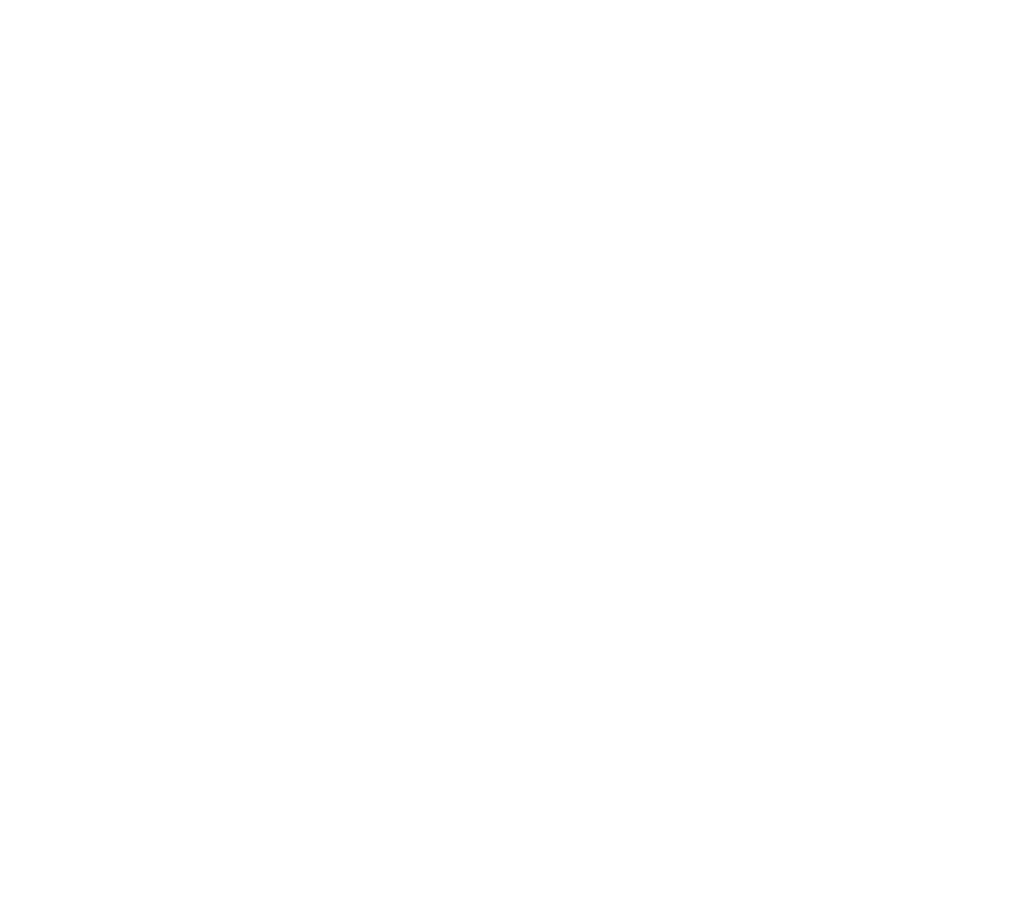
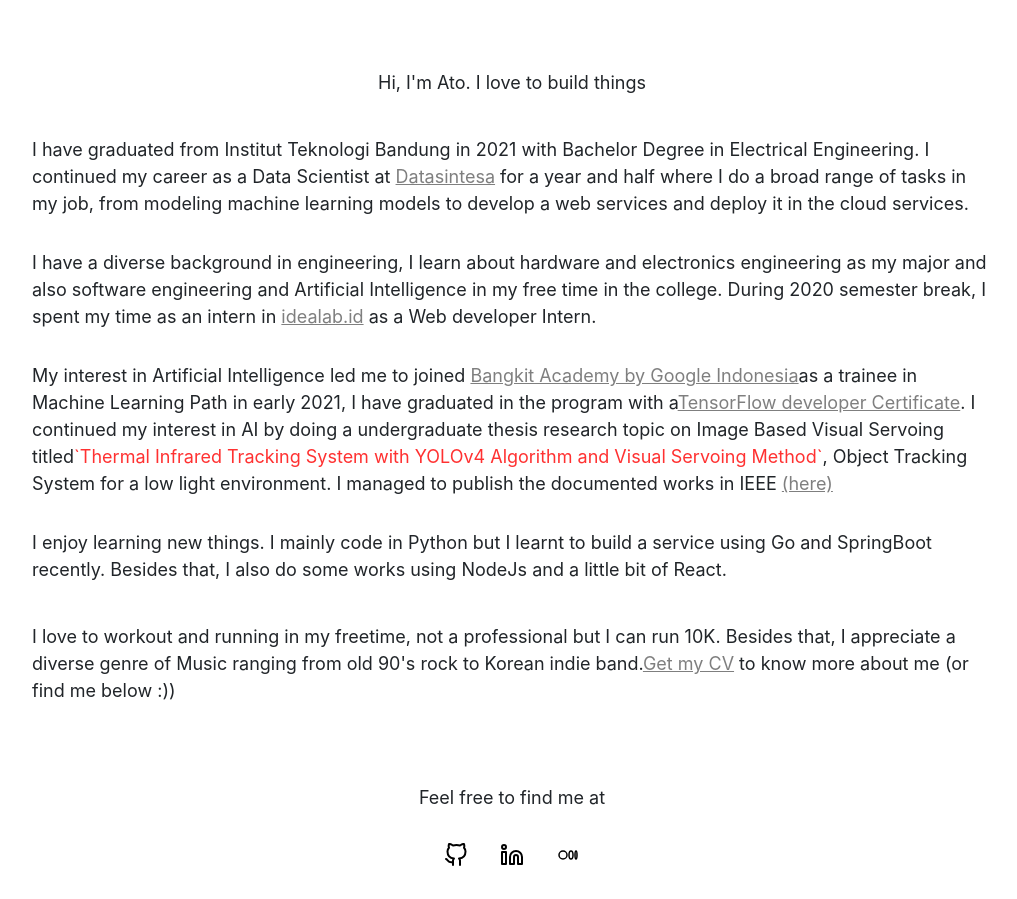
Before and after one commit to meinantoyuriawan/personal-web, a React (Create React App) app: page /about in a window 1280 px wide. Shown: the part 240-1139 px from the top of the page, without its empty margins (128-1145 px from the left). Before the commit the page ends 800 px from the top, so only its background shows below. Built offline with nearby package versions, Linux system fonts and the light colour scheme.

Commit message:
Finishing aboutPage and landingPage

```diff
--- a/src/App.css
+++ b/src/App.css
@@ -1,10 +1,24 @@
 .App {
   text-align: center;
+  font-family: 'Inter', 'sans-serif'
 }
+
+h1 {
+  font-weight: 600;
+  font-size: 55px;
+}
+
+p {
+  font-size: 18px;
+}
+@import url('https://fonts.googleapis.com/css2?family=Inter:wght@400;600&display=swap');
 
 .App-logo {
   height: 40vmin;
   pointer-events: none;
+}
+body{
+  overflow-x:hidden;
 }
 
 @media (prefers-reduced-motion: no-preference) {
--- a/src/components/mainPage/AboutPage.jsx
+++ b/src/components/mainPage/AboutPage.jsx
@@ -1,8 +1,46 @@
+import ContactsComponent from "./ContactsComponent"
+
+
 export default function AboutPage() {
     return(
         <div>
-            <h1>About me</h1>
-            <p>Hi, I'm Ato. I do AI and Engineering</p>
+            <h1 className="p-5">About me</h1>
+            <p style={{textAlign: "center"}} className="p-3">Hi, I'm Ato. I love to build things</p>
+            <p style={{textAlign: "left"}} className="p-2">
+                I have graduated from Institut Teknologi Bandung in 2021 with Bachelor Degree in Electrical Engineering.
+                I continued my career as a Data Scientist at <a href="https://datasintesa.id/" target="_blank" style={{color:"#7f7f7f"}}>Datasintesa</a> for a year and half where I do a broad range of tasks in my job,
+                from modeling machine learning models to develop a web services and deploy it in the cloud services.
+            </p>
+            <p style={{textAlign: "left"}} className="p-2">
+                I have a diverse background in engineering, I learn about hardware and electronics engineering as my major
+                and also software engineering and Artificial Intelligence in my free time in the college.
+                During 2020 semester break, I spent my time as an intern in <a href="http://www.idealab.id/" target="_blank" style={{color:"#7f7f7f"}}>idealab.id</a> as a Web developer Intern.
+            </p>
+
+            <p style={{textAlign: "left"}} className="p-2">
+                My interest in Artificial Intelligence led me to joined <a href="https://grow.google/intl/id_id/bangkit/?tab=machine-learning" target="_blank" style={{color:"#7f7f7f"}}>Bangkit Academy by Google Indonesia</a>
+                as a trainee in Machine Learning Path in early 2021,
+                I have graduated in the program with a
+                <a href="https://www.credential.net/9d5d52d5-a1b6-4092-bf63-492a63ccc43a#gs.6figiq" target="_blank" style={{color:"#7f7f7f"}}>TensorFlow developer Certificate</a>.
+                I continued my interest in AI by doing a undergraduate thesis research topic on Image Based Visual Servoing titled
+                <span style={{color:"#FF3131"}}>`Thermal Infrared Tracking System with YOLOv4 Algorithm and Visual Servoing Method`</span>
+                , Object Tracking System for a low light environment.
+                I managed to publish the documented works in IEEE <a href="https://ieeexplore.ieee.org/document/9980587"target="_blank" style={{color:"#7f7f7f"}}>(here)</a>
+            </p>
+
+            <p style={{textAlign: "left"}} className="p-2 pb-3">
+                I enjoy learning new things. I mainly code in Python but I learnt to build a service using Go and SpringBoot recently.
+                Besides that, I also do some works using NodeJs and a little bit of React.
+            </p>
+
+            <p style={{textAlign: "left"}} className="p-2 pb-3">
+                I love to workout and running in my freetime, not a professional but I can run 10K. Besides that, I appreciate a diverse genre of Music ranging from old 90's rock to Korean indie band.
+                <a href="https://drive.google.com/file/d/1_GGBVV66A9v85k4G5_5ZXCb_aQtBqRP-/view"target="_blank" style={{color:"#7f7f7f"}}>Get my CV</a> to know more about me (or find me below :))
+            </p>
+
+
+            <p className="pt-5">Feel free to find me at</p>
+            <ContactsComponent/>
         </div>
     )
 }
--- /dev/null
+++ b/src/components/mainPage/ContactsComponent.jsx
@@ -0,0 +1,22 @@
+import {ReactComponent as GithubLogo} from '../icon/github.svg'
+import {ReactComponent as LinkedinLogo} from '../icon/linkedin.svg'
+import {ReactComponent as MediumLogo} from '../icon/medium.svg'
+
+
+export default function ContactsComponent() {
+    return(
+        <div>
+            <div className='m-3'>
+                <a href="https://github.com/meinantoyuriawan" target="_blank" style={{color:"#000"}}>
+                    <GithubLogo className='m-3'/>
+                </a>
+                <a href="https://www.linkedin.com/in/meinantoyuriawan/" target="_blank" style={{color:"#000"}}>
+                    <LinkedinLogo className='m-3'/>
+                </a>
+                <a href="https://meinantoyuriawan.medium.com/" target="_blank" style={{color:"#000"}}>
+                    <MediumLogo className='m-3'/>
+                </a>
+            </div>
+        </div>
+    )
+}
--- a/src/components/mainPage/LandingPage.jsx
+++ b/src/components/mainPage/LandingPage.jsx
@@ -1,17 +1,12 @@
-import {ReactComponent as GithubLogo} from '../icon/github.svg'
-import {ReactComponent as LinkedinLogo} from '../icon/linkedin.svg'
-import {ReactComponent as MediumLogo} from '../icon/medium.svg'
-
+import ContactsComponent from "./ContactsComponent"
 
 export default function LandingPage() {
     return(
-        <div>
-            <h1>Hi, I am Ato</h1>
-            <p>Juggling things between AI and Software Engineering</p>
-            <div className='m-5'>
-                <GithubLogo className='m-3'/>
-                <LinkedinLogo className='m-3'/>
-                <MediumLogo className='m-3'/>
+        <div className="row d-flex align-items-center justify-content-center"  style={{height:"70vh"}}>
+            <div style={{maxWidth:"80vw"}}>
+                <h1 className="">Hi, I am Ato</h1>
+                <p className="pb-4">Juggling things between AI and Software Engineering</p>
+                <ContactsComponent/>
             </div>
         </div>
     )
--- a/src/components/mainPage/MainPage.jsx
+++ b/src/components/mainPage/MainPage.jsx
@@ -7,15 +7,17 @@ import ErrorComponent from "./ErrorComponent";
 
 function MainPage() {
     return (
-        <div className="App">
-            <BrowserRouter>
+        <div className="App row d-flex justify-content-center">
+            <BrowserRouter >
                 <HeaderComponent/>
+                <div style={{maxWidth:"1000px"}} className="mainCon w-auto col">
                     <Routes>
                         <Route path='/' element={<LandingPage />}/>
                         <Route path='/projects' element={<ProjectsPage />}/>
                         <Route path='/about' element={<AboutPage />}/>
                         <Route path='*' element={<ErrorComponent />}/>
                     </Routes>
+                </div>
             </BrowserRouter>
             {/* <HeaderComponent/> */}
         </div>
```
Lines whose indentation alone changed are shown as unchanged.
